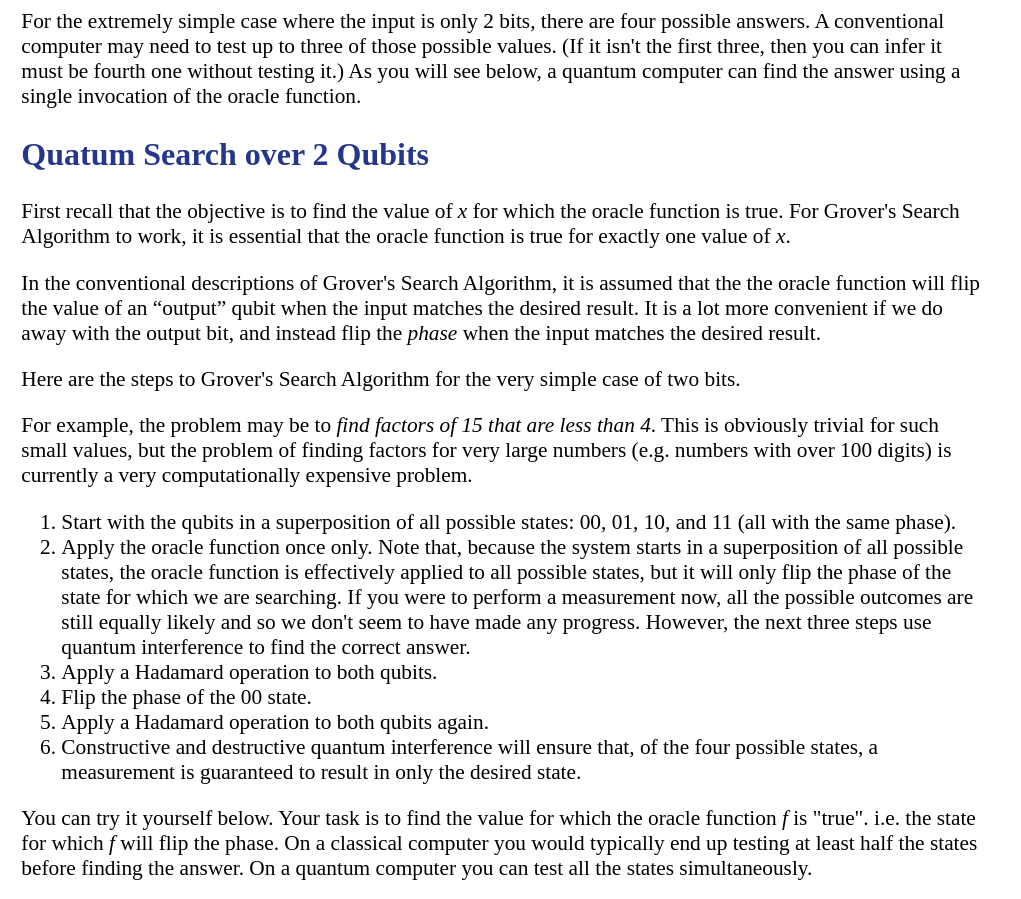
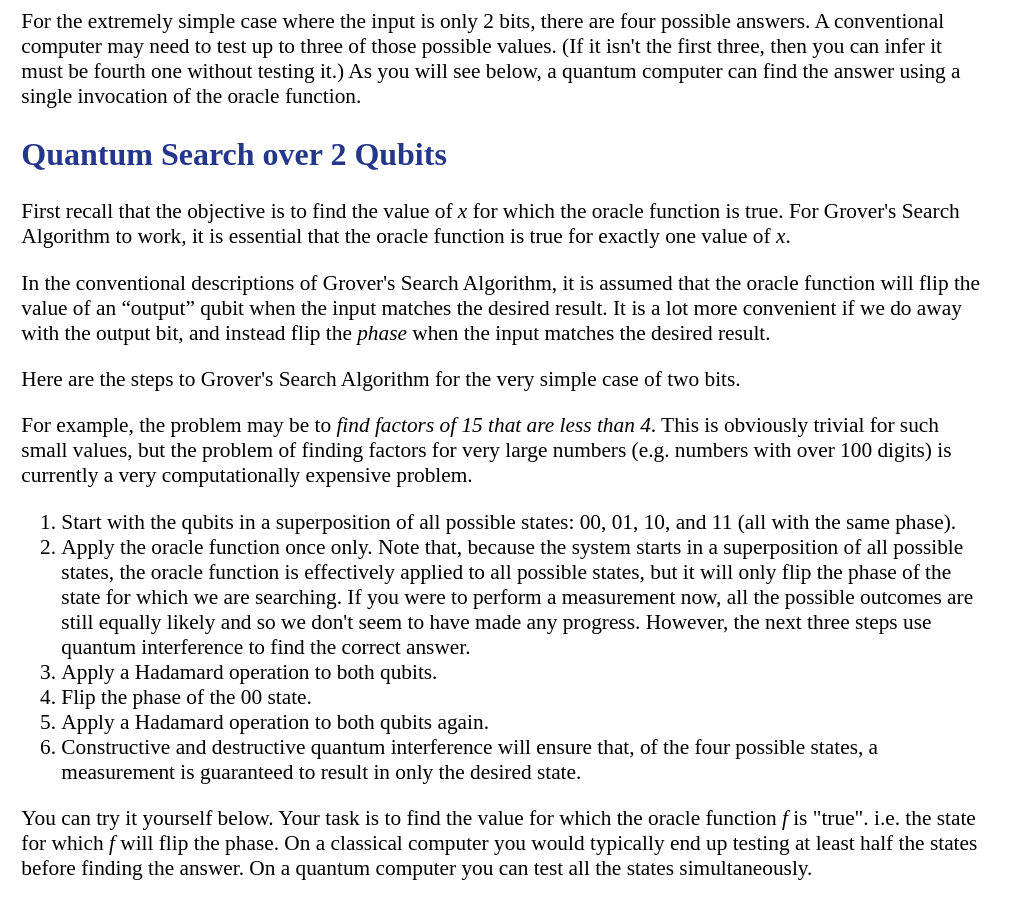
Before and after one commit to davidbkemp/QuantumComputingArticle, a website: page part2.html in a window 1280 px wide. Shown: the part 4160-5059 px from the top of the page, without its empty margins (0-1021 px from the left). Drawn offline with Linux system fonts and the light colour scheme.

Commit message:
fixed Quantum (#8)

```diff
--- a/part2.html
+++ b/part2.html
@@ -279,7 +279,7 @@
 
 
 
-    <h2>Quatum Search over 2 Qubits</h2>
+    <h2>Quantum Search over 2 Qubits</h2>
 
     <p>
         First recall that
@@ -292,7 +292,7 @@
 
     <p>
         In the conventional descriptions of Grover&apos;s Search Algorithm,
-        it is assumed that the the oracle function
+        it is assumed that the oracle function
         will flip the value of an &ldquo;output&rdquo; qubit
         when the input matches the desired result.
         It is a lot more convenient if we do away with the output bit,
```
